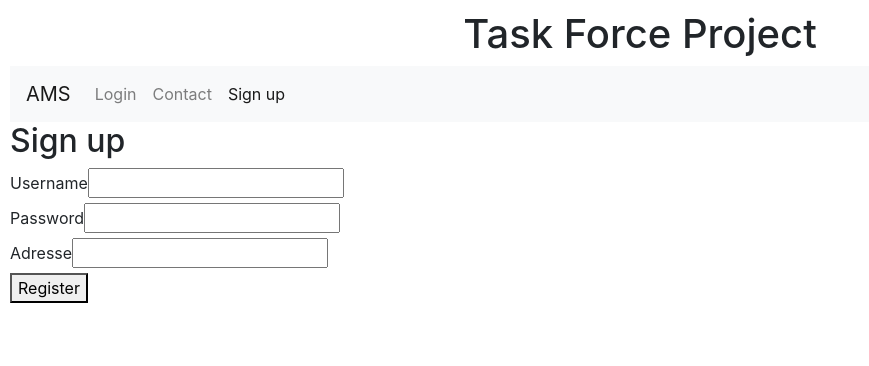
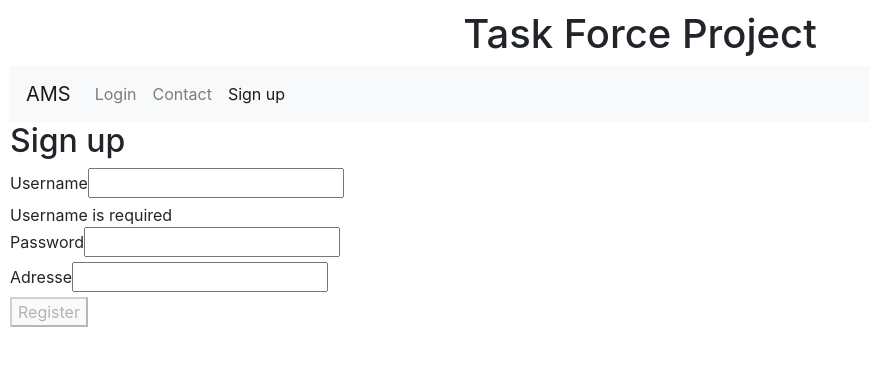
Before and after one commit to MezghichGit/angular_md, an Angular app: page /#/register in a window 1280 px wide. Shown: the top 366 px of the page, without its empty margins (0-869 px from the left). Built offline with nearby package versions, Linux system fonts and the light colour scheme.

Commit message:
validateur recative forms

```diff
--- a/src/app/regiter-form/regiter-form.component.html
+++ b/src/app/regiter-form/regiter-form.component.html
@@ -3,6 +3,9 @@
    <div>
       <label>Username</label><input formControlName="username">
    </div>
+   <div *ngIf="userForm.get('username')?.hasError('required')">Username is required</div>
+   <div *ngIf="userForm.get('username')?.hasError('minlength')">Username should be 5 characters min</div>
+
    <div>
       <label>Password</label><input type="password" formControlName="password">
    </div>
@@ -11,5 +14,5 @@
     <label>Adresse</label><input type="text" formControlName="adresse">
  </div>
 
-   <button type="submit">Register</button>
+   <button type="submit" [disabled]="userForm.invalid">Register</button>
 </form>
--- a/src/app/regiter-form/regiter-form.component.ts
+++ b/src/app/regiter-form/regiter-form.component.ts
@@ -1,5 +1,5 @@
 import { Component } from '@angular/core';
-import { FormBuilder, FormControl, FormGroup } from '@angular/forms';
+import { FormBuilder, FormControl, FormGroup,Validators } from '@angular/forms';
 
 @Component({
   selector: 'app-regiter-form',
@@ -12,8 +12,8 @@ export class RegiterFormComponent {
   adresseCtrl : FormControl;
   userForm: FormGroup;
   constructor(fb: FormBuilder) {
-     this.usernameCtrl = fb.control("");
-     this.passwordCtrl = fb.control("");
+     this.usernameCtrl = fb.control("",[Validators.required, Validators.minLength(5)]);
+     this.passwordCtrl = fb.control("",[Validators.required, Validators.minLength(5)]);
      this.adresseCtrl = fb.control("");
      this.userForm = fb.group({
         username: this.usernameCtrl,
```
